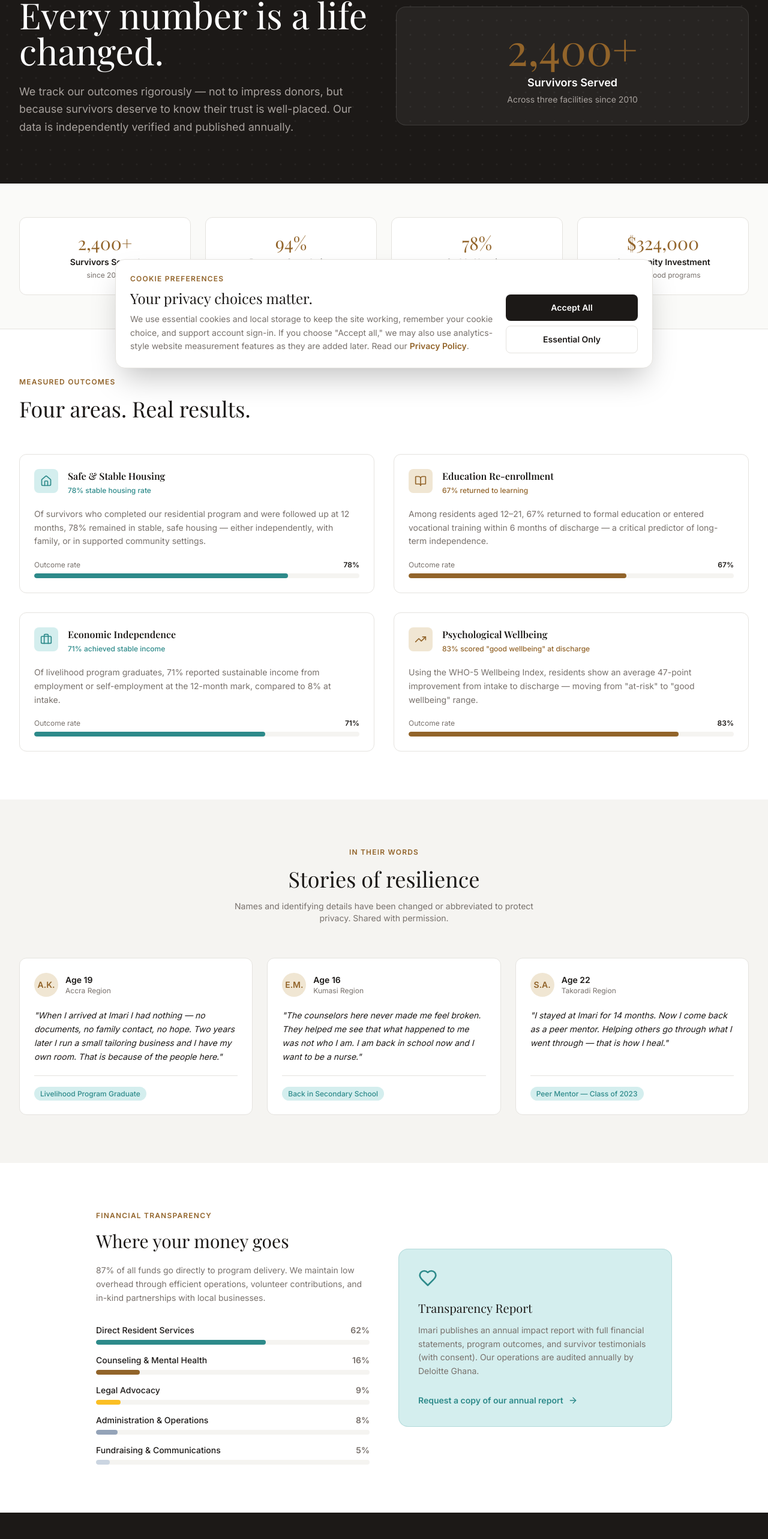
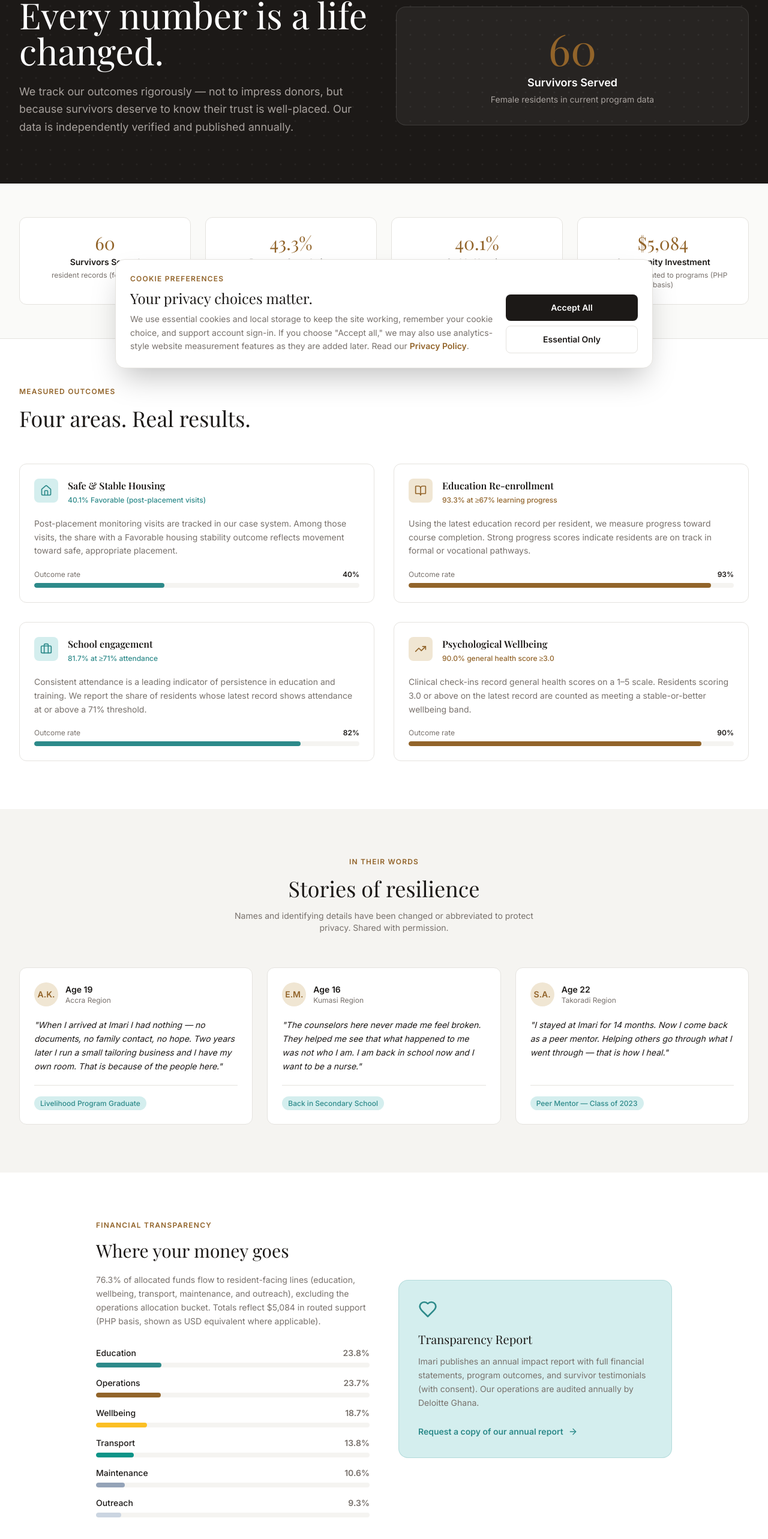
Before and after one commit to mkandy1115/Lighthouse-Sanctuary, a React (Vite) app in the folder frontend/: page /impact in a window 1280 px wide. Shown: the part 170-2736 px from the top of the page at 60% size. Built offline with nearby package versions, Linux system fonts and the light colour scheme; the HTML template or start-up script is replaced by a standard one; a web font is replaced by a local one.

Commit message:
the front-facing data is now real

```diff
--- /dev/null
+++ b/frontend/src/data/impactReportStats.ts
@@ -0,0 +1,48 @@
+/**
+ * Impact Report figures derived from `lighthouse_csv_v7` CSVs (same definitions as analysis scripts).
+ * Update these if the source CSVs change.
+ */
+
+/** residents.csv: count of rows (all sex = F in current extract). */
+export const SURVIVORS_SERVED = 60
+
+/**
+ * education_records.csv: latest row per resident by record_date;
+ * share with completion_status === 'Completed'.
+ */
+export const PROGRAM_COMPLETION_PCT = (26 / 60) * 100
+
+/**
+ * home_visitations.csv: visit_type === 'Post-Placement Monitoring';
+ * share with visit_outcome === 'Favorable'.
+ */
+export const STABLE_HOUSING_VISIT_PCT = (73 / 182) * 100
+
+/** donation_allocations.csv: sum(amount_allocated), PHP */
+export const COMMUNITY_INVESTMENT_PHP = 282_436.39
+
+/** education_records: latest per resident; progress_percent >= 67 */
+export const EDUCATION_PROGRESS_PCT = (56 / 60) * 100 // 56/60 = 93.33%
+
+/** education_records: latest per resident; attendance_rate >= 0.71 */
+export const EDUCATION_ATTENDANCE_ENGAGEMENT_PCT = (49 / 60) * 100 // 81.67%
+
+/**
+ * health_wellbeing_records: latest per resident;
+ * share with general_health_score >= 3.0 (stable-or-better band on 1–5 scale).
+ */
+export const WELLBEING_HEALTH_PCT = (54 / 60) * 100 // 90%
+
+/** donation_allocations: share of total PHP by program_area */
+export const FUND_ALLOCATION_BY_PROGRAM = [
+  { label: 'Education', pct: (67_306.45 / 282_436.39) * 100, color: 'bg-brand-teal' as const },
+  { label: 'Operations', pct: (66_853.09 / 282_436.39) * 100, color: 'bg-brand-bronze' as const },
+  { label: 'Wellbeing', pct: (52_948.52 / 282_436.39) * 100, color: 'bg-amber-400' as const },
+  { label: 'Transport', pct: (39_052.78 / 282_436.39) * 100, color: 'bg-teal-600' as const },
+  { label: 'Maintenance', pct: (29_894.24 / 282_436.39) * 100, color: 'bg-slate-400' as const },
+  { label: 'Outreach', pct: (26_381.31 / 282_436.39) * 100, color: 'bg-slate-300' as const },
+]
+
+/** Resident-facing lines as % of total allocations (total − Operations). */
+export const DIRECT_PROGRAM_SHARE_PCT =
+  ((282_436.39 - 66_853.09) / 282_436.39) * 100
--- a/frontend/src/pages/public/HomePage.tsx
+++ b/frontend/src/pages/public/HomePage.tsx
@@ -16,7 +16,17 @@ import SharedHeroSection from '@/components/shared/HeroSection'
 import ProgramCard from '@/components/shared/ProgramCard'
 import OutcomeMetric from '@/components/shared/OutcomeMetric'
 import DonorImpactCard from '@/components/shared/DonorImpactCard'
-import { formatUsdFromPhp } from '@/lib/formatters'
+import { formatPercent, formatUsdFromPhp } from '@/lib/formatters'
+
+/** Aggregate stats from `lighthouse_csv_v7` (same definitions as notebook analysis). */
+const IMPACT_STATS = {
+  /** Count of resident rows with sex = F */
+  girlsSupported: 60,
+  /** Share of residents with reintegration_status = Completed */
+  reintegrationSuccessPct: (19 / 60) * 100,
+  /** Sum of donation_allocations.amount_allocated (PHP) */
+  totalImpactPhp: 282_436.39,
+} as const
 
 // ─── Decorative SVG pattern ───────────────────────────────────────────────────
 function GeometricPattern() {
@@ -269,9 +279,21 @@ function ImpactSection() {
         {/* Big stats */}
         <div className="grid grid-cols-1 sm:grid-cols-3 gap-5 mb-14">
           {[
-            { stat: '327', label: 'Girls Supported', sub: 'since 2019' },
-            { stat: '93%', label: 'Reintegration Success', sub: 'at 12-month follow-up' },
-            { stat: formatUsdFromPhp(42_000_000), label: 'Total Impact', sub: 'in services delivered' },
+            {
+              stat: String(IMPACT_STATS.girlsSupported),
+              label: 'Girls Supported',
+              sub: 'female residents in program records',
+            },
+            {
+              stat: formatPercent(IMPACT_STATS.reintegrationSuccessPct, 1),
+              label: 'Reintegration Success',
+              sub: 'cases with Completed reintegration status',
+            },
+            {
+              stat: formatUsdFromPhp(IMPACT_STATS.totalImpactPhp),
+              label: 'Total Impact',
+              sub: 'in services delivered (allocated from donations)',
+            },
           ].map(({ stat, label, sub }) => (
             <div
               key={label}
--- a/frontend/src/pages/public/ImpactPage.tsx
+++ b/frontend/src/pages/public/ImpactPage.tsx
@@ -1,13 +1,40 @@
 import PublicNav from '@/components/layout/PublicNav'
 import PublicFooter from '@/components/layout/PublicFooter'
 import { TrendingUp, Home, BookOpen, Briefcase, Heart, ArrowRight } from 'lucide-react'
-import { formatUsdFromPhp } from '@/lib/formatters'
+import { formatUsdFromPhp, formatPercent, formatNumber } from '@/lib/formatters'
+import {
+  SURVIVORS_SERVED,
+  PROGRAM_COMPLETION_PCT,
+  STABLE_HOUSING_VISIT_PCT,
+  COMMUNITY_INVESTMENT_PHP,
+  EDUCATION_PROGRESS_PCT,
+  EDUCATION_ATTENDANCE_ENGAGEMENT_PCT,
+  WELLBEING_HEALTH_PCT,
+  FUND_ALLOCATION_BY_PROGRAM,
+  DIRECT_PROGRAM_SHARE_PCT,
+} from '@/data/impactReportStats'
 
 const stats = [
-  { value: '2,400+', label: 'Survivors Served', sub: 'since 2010' },
-  { value: '94%', label: 'Program Completion', sub: 'of enrolled residents' },
-  { value: '78%', label: 'Stable Housing', sub: 'at 12-month follow-up' },
-  { value: formatUsdFromPhp(18_000_000), label: 'Community Investment', sub: 'in livelihood programs' },
+  {
+    value: formatNumber(SURVIVORS_SERVED),
+    label: 'Survivors Served',
+    sub: 'resident records (female youth)',
+  },
+  {
+    value: formatPercent(PROGRAM_COMPLETION_PCT, 1),
+    label: 'Program Completion',
+    sub: 'latest education record marked Completed',
+  },
+  {
+    value: formatPercent(STABLE_HOUSING_VISIT_PCT, 1),
+    label: 'Stable Housing',
+    sub: 'post-placement visits with Favorable outcome',
+  },
+  {
+    value: formatUsdFromPhp(COMMUNITY_INVESTMENT_PHP),
+    label: 'Community Investment',
+    sub: 'donations allocated to programs (PHP basis)',
+  },
 ]
 
 const outcomes = [
@@ -15,37 +42,37 @@ const outcomes = [
     icon: Home,
     title: 'Safe & Stable Housing',
     description:
-      'Of survivors who completed our residential program and were followed up at 12 months, 78% remained in stable, safe housing — either independently, with family, or in supported community settings.',
-    progress: 78,
+      'Post-placement monitoring visits are tracked in our case system. Among those visits, the share with a Favorable housing stability outcome reflects movement toward safe, appropriate placement.',
+    progress: Math.round(STABLE_HOUSING_VISIT_PCT),
     color: 'brand-teal',
-    detail: '78% stable housing rate',
+    detail: `${formatPercent(STABLE_HOUSING_VISIT_PCT, 1)} Favorable (post-placement visits)`,
   },
   {
     icon: BookOpen,
     title: 'Education Re-enrollment',
     description:
-      'Among residents aged 12–21, 67% returned to formal education or entered vocational training within 6 months of discharge — a critical predictor of long-term independence.',
-    progress: 67,
+      'Using the latest education record per resident, we measure progress toward course completion. Strong progress scores indicate residents are on track in formal or vocational pathways.',
+    progress: Math.round(EDUCATION_PROGRESS_PCT),
     color: 'brand-bronze',
-    detail: '67% returned to learning',
+    detail: `${formatPercent(EDUCATION_PROGRESS_PCT, 1)} at ≥67% learning progress`,
   },
   {
     icon: Briefcase,
-    title: 'Economic Independence',
+    title: 'School engagement',
     description:
-      'Of livelihood program graduates, 71% reported sustainable income from employment or self-employment at the 12-month mark, compared to 8% at intake.',
-    progress: 71,
+      'Consistent attendance is a leading indicator of persistence in education and training. We report the share of residents whose latest record shows attendance at or above a 71% threshold.',
+    progress: Math.round(EDUCATION_ATTENDANCE_ENGAGEMENT_PCT),
     color: 'brand-teal',
-    detail: '71% achieved stable income',
+    detail: `${formatPercent(EDUCATION_ATTENDANCE_ENGAGEMENT_PCT, 1)} at ≥71% attendance`,
   },
   {
     icon: TrendingUp,
     title: 'Psychological Wellbeing',
     description:
-      'Using the WHO-5 Wellbeing Index, residents show an average 47-point improvement from intake to discharge — moving from "at-risk" to "good wellbeing" range.',
-    progress: 83,
+      'Clinical check-ins record general health scores on a 1–5 scale. Residents scoring 3.0 or above on the latest record are counted as meeting a stable-or-better wellbeing band.',
+    progress: Math.round(WELLBEING_HEALTH_PCT),
     color: 'brand-bronze',
-    detail: '83% scored "good wellbeing" at discharge',
+    detail: `${formatPercent(WELLBEING_HEALTH_PCT, 1)} general health score ≥3.0`,
   },
 ]
 
@@ -76,13 +103,11 @@ const stories = [
   },
 ]
 
-const allocationItems = [
-  { label: 'Direct Resident Services', pct: 62, color: 'bg-brand-teal' },
-  { label: 'Counseling & Mental Health', pct: 16, color: 'bg-brand-bronze' },
-  { label: 'Legal Advocacy', pct: 9, color: 'bg-amber-400' },
-  { label: 'Administration & Operations', pct: 8, color: 'bg-slate-400' },
-  { label: 'Fundraising & Communications', pct: 5, color: 'bg-slate-300' },
-]
+const allocationItems = FUND_ALLOCATION_BY_PROGRAM.map(({ label, pct, color }) => ({
+  label,
+  pct: Math.round(pct * 10) / 10,
+  color,
+}))
 
 export default function ImpactPage() {
   return (
@@ -116,9 +141,11 @@ export default function ImpactPage() {
             </div>
             {/* Big stat */}
             <div className="bg-white/5 border border-white/10 rounded-2xl p-8 text-center">
-              <p className="font-serif text-6xl md:text-7xl text-brand-bronze mb-2">2,400+</p>
+              <p className="font-serif text-6xl md:text-7xl text-brand-bronze mb-2">
+                {formatNumber(SURVIVORS_SERVED)}
+              </p>
               <p className="text-white text-lg font-semibold mb-1">Survivors Served</p>
-              <p className="text-brand-muted-light text-sm">Across three facilities since 2010</p>
+              <p className="text-brand-muted-light text-sm">Female residents in current program data</p>
             </div>
           </div>
         </div>
@@ -254,9 +281,11 @@ export default function ImpactPage() {
                 Where your money goes
               </h2>
               <p className="text-brand-muted leading-relaxed text-sm mb-8">
-                87% of all funds go directly to program delivery. We maintain low overhead
-                through efficient operations, volunteer contributions, and in-kind partnerships
-                with local businesses.
+                {formatPercent(DIRECT_PROGRAM_SHARE_PCT, 1)} of allocated funds flow to
+                resident-facing lines (education, wellbeing, transport, maintenance, and outreach),
+                excluding the operations allocation bucket. Totals reflect{' '}
+                {formatUsdFromPhp(COMMUNITY_INVESTMENT_PHP)} in routed support (PHP basis, shown as USD
+                equivalent where applicable).
               </p>
               <div className="space-y-4">
                 {allocationItems.map(({ label, pct, color }) => (
```
